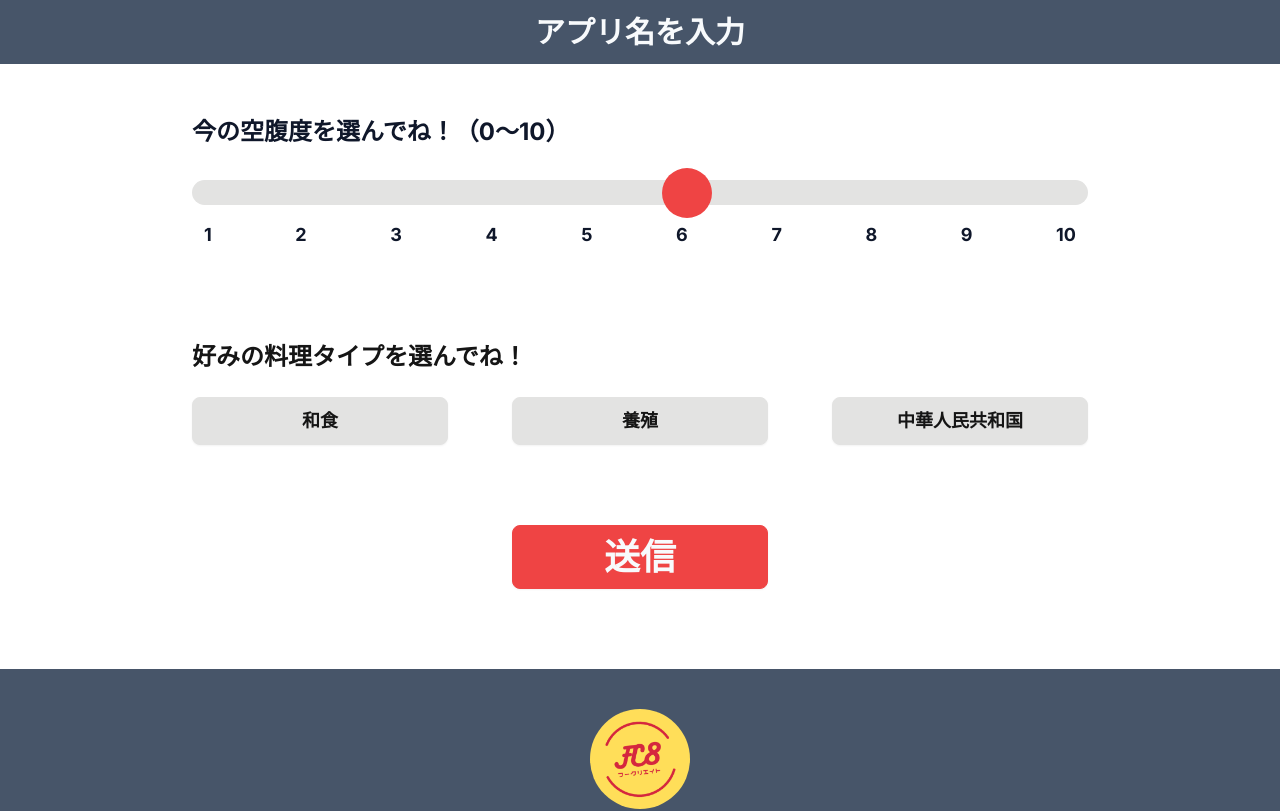
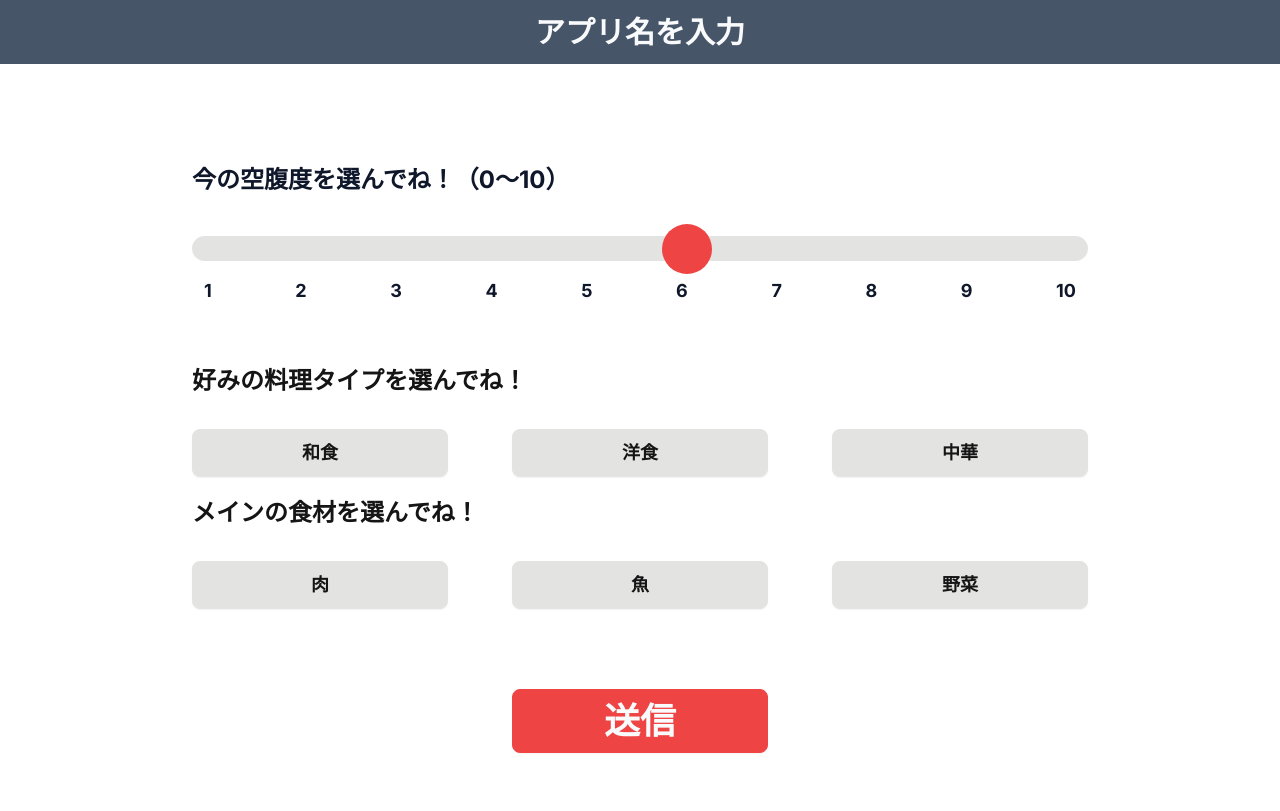
Before and after one commit to FoodCreation/Hackathon-1st-Mentor, a Next.js app in the folder frontend/my-app/: page / in a window 1280 px wide. Shown: the top 811 px of the page. Built offline with nearby package versions, Linux system fonts and the light colour scheme.

Commit message:
肉魚野菜選択ボタンの実装・コンポーネント分割

```diff
--- a/frontend/my-app/app/_components/HungerSlider.tsx
+++ b/frontend/my-app/app/_components/HungerSlider.tsx
@@ -1,17 +1,21 @@
-"use client"
-import React, { useState } from 'react';
-import "app/styles/hunger-slider.css"
+"use client";
+import React from 'react';
+import "app/styles/hunger-slider.css";
 
-export default function HungerSlider() {
-    const [hungerLevel, setHungerLevel] = useState(6);
+interface HungerSliderProps {
+    hungerLevel: number;
+    setHungerLevel: (level: number) => void;
+}
+
+const HungerSlider: React.FC<HungerSliderProps> = ({ hungerLevel, setHungerLevel }) => {
 
     const handleSliderChange = (event) => {
-        setHungerLevel(event.target.value);
+        setHungerLevel(Number(event.target.value));
     };
 
     return (
         <div className='my-10 text-slate-900 w-full'>
-            <h1 className='text-2xl font-bold py-3'>今の空腹度を選んでね！（0〜10）</h1>
+            <h1 className='text-2xl font-bold py-5'>今の空腹度を選んでね！（0〜10）</h1>
             <input
                 type="range"
                 min={1}
@@ -35,4 +39,6 @@ export default function HungerSlider() {
             </div>
         </div>
     );
-}
+};
+
+export default HungerSlider;
--- /dev/null
+++ b/frontend/my-app/app/_components/SelectFoodgenre.tsx
@@ -0,0 +1,29 @@
+"use client";
+import React from "react";
+
+type ButtonValue = 'meatValue' | 'fishValue' | 'vegetableValue';
+
+interface SelectButtonProps {
+    onSelect: (value: ButtonValue) => void;
+}
+
+const SelectFoodgenre: React.FC<SelectButtonProps> = ({ onSelect }) => {
+    return (
+        <div className="w-full">
+            <h1 className='text-2xl font-bold py-5'>メインの食材を選んでね！</h1>
+            <div className="mx-auto flex justify-between pt-3">
+                <input type="radio" name="genre" className="btn btn-wide text-lg" aria-label="肉"
+                    onClick={() => onSelect('meatValue')}
+                ></input>
+                <input type="radio" name="genre" className="btn btn-wide text-lg" aria-label="魚"
+                    onClick={() => onSelect('fishValue')}
+                ></input>
+                <input type="radio" name="genre" className="btn btn-wide text-lg" aria-label="野菜"
+                    onClick={() => onSelect('vegetableValue')}
+                ></input>
+            </div>
+        </div>
+    );
+};
+
+export default SelectFoodgenre;
--- /dev/null
+++ b/frontend/my-app/app/_components/SelectFoodtype.tsx
@@ -0,0 +1,29 @@
+"use client";
+import React from "react";
+
+type ButtonValue = 'chineseCuisineValue' | 'japaneseCuisineValue' | 'westernCuisineValue';
+
+interface SelectButtonProps {
+    onSelect: (value: ButtonValue) => void;
+}
+
+const SelectFoodtype: React.FC<SelectButtonProps> = ({ onSelect }) => {
+    return (
+        <div className="w-full">
+            <h1 className='text-2xl font-bold py-5'>好みの料理タイプを選んでね！</h1>
+            <div className="mx-auto flex justify-between pt-3">
+                <input type="radio" name="type" className="btn btn-wide text-lg" aria-label="和食"
+                    onClick={() => onSelect('japaneseCuisineValue')}
+                ></input>
+                <input type="radio" name="type" className="btn btn-wide text-lg" aria-label="洋食"
+                    onClick={() => onSelect('westernCuisineValue')}
+                ></input>
+                <input type="radio" name="type" className="btn btn-wide text-lg" aria-label="中華"
+                    onClick={() => onSelect('chineseCuisineValue')}
+                ></input>
+            </div>
+        </div>
+    );
+};
+
+export default SelectFoodtype;
--- a/frontend/my-app/app/_components/SelectGenre.tsx
+++ /dev/null
@@ -1,53 +0,0 @@
-"use client";
-import React from "react";
-import { useState } from "react";
-
-export default function SelectGenre() {
-
-    type ButtonValue = 'chineseCuisineValue' | 'japaneseCuisineValue' | 'westernCuisineValue';
-
-    const [selectedButton, setSelectedButton] = useState<ButtonValue | null>(null);
-    const [abc, setAbc] = useState<string>('defaultAbc');
-    const [recommendation, setRecommendation] = useState<string>('');
-
-    const handleButtonClick = (value: ButtonValue) => {
-        setSelectedButton(value);
-    };
-
-    const handleSubmit = async () => {
-        const food_type = selectedButton;
-        const hunger_level = 6;
-
-        const response = await fetch('http://localhost:8000/recommend', { // FastAPIのエンドポイントに送信
-            method: 'POST',
-            headers: {
-                'Content-Type': 'application/json',
-            },
-            body: JSON.stringify({ food_type, hunger_level }), // 変数を送信
-        });
-        const result = await response.json();
-        setRecommendation(result.recommendation); // recommendationのステートに結果を設定
-    };
-
-    return (
-        <div className="py-10 w-full">
-            <h1 className='text-2xl font-bold py-3'>好みの料理タイプを選んでね！</h1>
-            <div className="mx-auto flex justify-between pt-3">
-                <input type="radio" name="genre" className="btn btn-wide text-lg" aria-label="和食"
-                    onClick={() => handleButtonClick('japaneseCuisineValue')}
-                ></input>
-                <input type="radio" name="genre" className="btn btn-wide text-lg" aria-label="養殖"
-                    onClick={() => handleButtonClick('westernCuisineValue')}
-                ></input>
-                <input type="radio" name="genre" className="btn btn-wide text-lg" aria-label="中華人民共和国"
-                    onClick={() => handleButtonClick('chineseCuisineValue')}
-                ></input>
-            </div>
-
-            <div className="text-center mt-20 mb-10">
-                <button className="btn btn-wide btn-lg text-slate-50 btn-primary text-4xl" onClick={handleSubmit}>送信</button>
-            </div>
-
-        </div>
-    );
-}
--- /dev/null
+++ b/frontend/my-app/app/_components/SubmitButton.tsx
@@ -0,0 +1,16 @@
+"use client";
+import React from "react";
+
+interface SubmitButtonProps {
+    onSubmit: () => void;
+}
+
+const SubmitButton: React.FC<SubmitButtonProps> = ({ onSubmit }) => {
+    return (
+        <div className="text-center mt-20 mb-10">
+            <button className="btn btn-wide btn-lg text-slate-50 btn-primary text-4xl" onClick={onSubmit}>送信</button>
+        </div>
+    );
+};
+
+export default SubmitButton;
--- /dev/null
+++ b/frontend/my-app/app/_components/SubmitForm.tsx
@@ -0,0 +1,60 @@
+"use client";
+import React, { useState } from "react";
+import SelectFoodtype from "./SelectFoodtype";
+import SubmitButton from "./SubmitButton";
+import SelectFoodgenre from "./SelectFoodgenre";
+import HungerSlider from "./HungerSlider";
+
+export default function SubmitForm() {
+
+    type FoodTypeButtonValue = 'chineseCuisineValue' | 'japaneseCuisineValue' | 'westernCuisineValue';
+    type FoodGenreButtonValue = 'meatValue' | 'fishValue' | 'vegetableValue';
+
+    const [hungerLevel, setHungerLevel] = useState<number>(6);
+    const [selectedFoodTypeButton, setSelectedFoodTypeButton] = useState<FoodTypeButtonValue | null>(null);
+    const [selectedFoodGenreButton, setSelectedFoodGenreButton] = useState<FoodGenreButtonValue | null>(null);
+
+    const [recommendation, setRecommendation] = useState<string>('');
+
+    const handleFoodTypeButtonClick = (value: FoodTypeButtonValue) => {
+        setSelectedFoodTypeButton(value);
+    };
+    const handleFoodGenreButtonClick = (value: FoodGenreButtonValue) => {
+        setSelectedFoodGenreButton(value);
+    };
+
+    const handleSubmit = async () => {
+        const foodTypeMap = {
+            chineseCuisineValue: '中華',
+            japaneseCuisineValue: '和食',
+            westernCuisineValue: '洋食'
+        };
+        const foodGenreMap = {
+            meatValue: '肉',
+            fishValue: '魚',
+            vegetable: '野菜'
+        }
+
+        const food_type = selectedFoodTypeButton ? foodTypeMap[selectedFoodTypeButton] : null;
+        const food_genre = selectedFoodGenreButton ? foodGenreMap[selectedFoodGenreButton] : null;
+
+        const response = await fetch('http://localhost:8000/recommend', { // FastAPIのエンドポイントに送信
+            method: 'POST',
+            headers: {
+                'Content-Type': 'application/json',
+            },
+            body: JSON.stringify({ food_genre, food_type, hunger_level: hungerLevel }), // 変数を送信
+        });
+        const result = await response.json();
+        setRecommendation(result.recommendation); // recommendationのステートに結果を設定
+    };
+
+    return (
+        <div className="py-10 w-full">
+            <HungerSlider hungerLevel={hungerLevel} setHungerLevel={setHungerLevel} />
+            <SelectFoodtype onSelect={handleFoodTypeButtonClick} />
+            <SelectFoodgenre onSelect={handleFoodGenreButtonClick} />
+            <SubmitButton onSubmit={handleSubmit} />
+        </div>
+    );
+}
--- a/frontend/my-app/app/page.tsx
+++ b/frontend/my-app/app/page.tsx
@@ -2,16 +2,14 @@ import React from "react";
 import Header from "./_components/Header/Header"
 import Footer from "./_components/Footer/Footer";
 
-import HungerSlider from "./_components/HungerSlider";
-import SelectGenre from "./_components/SelectGenre";
+import SubmitForm from "./_components/SubmitForm";
 
 export default function Home() {
   return (
     <div className="w-full bg-white">
       <Header></Header>
       <div className="max-w-4xl mx-auto">
-        <HungerSlider></HungerSlider>
-        <SelectGenre></SelectGenre>
+        <SubmitForm></SubmitForm>
       </div>
       <Footer></Footer>
     </div>
```
